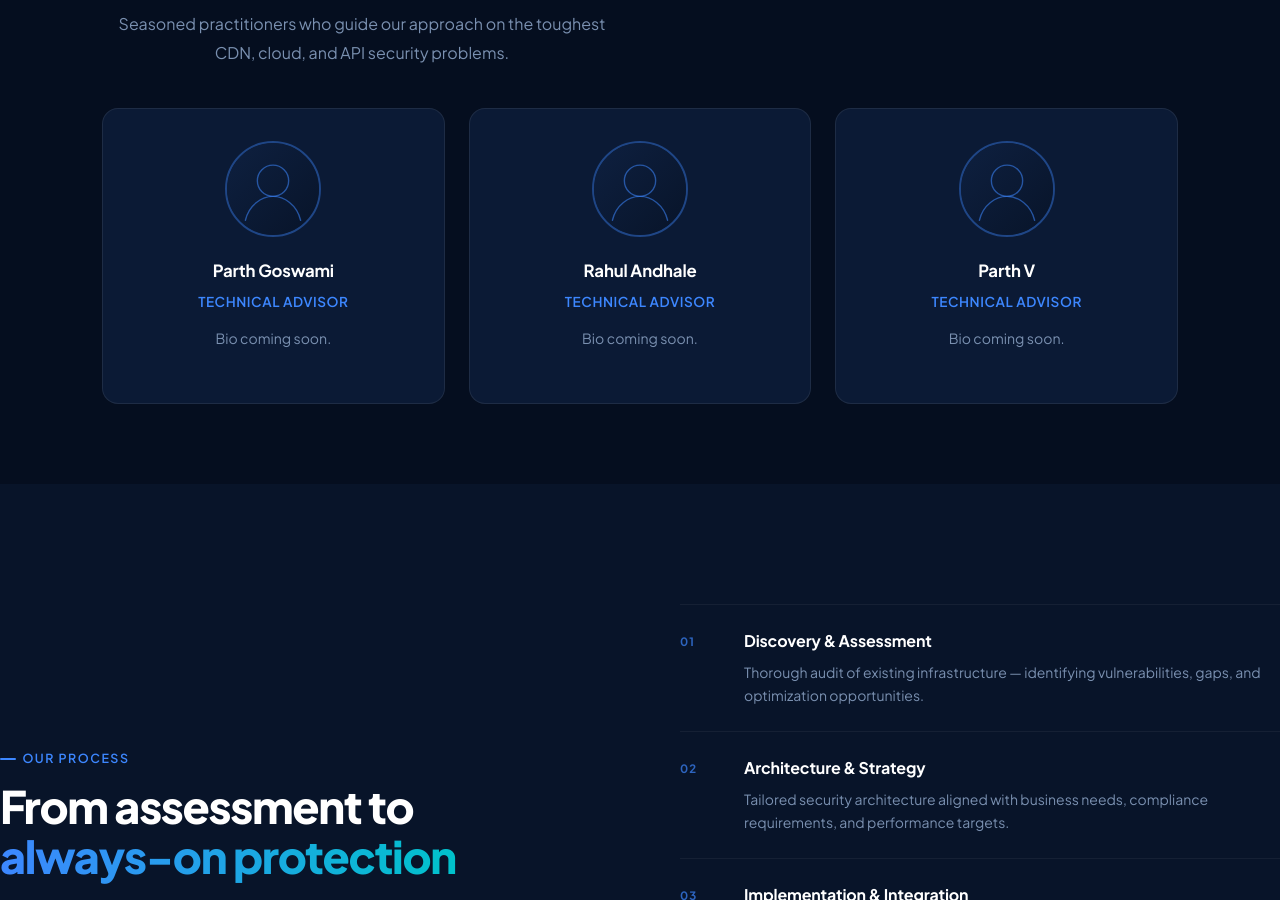
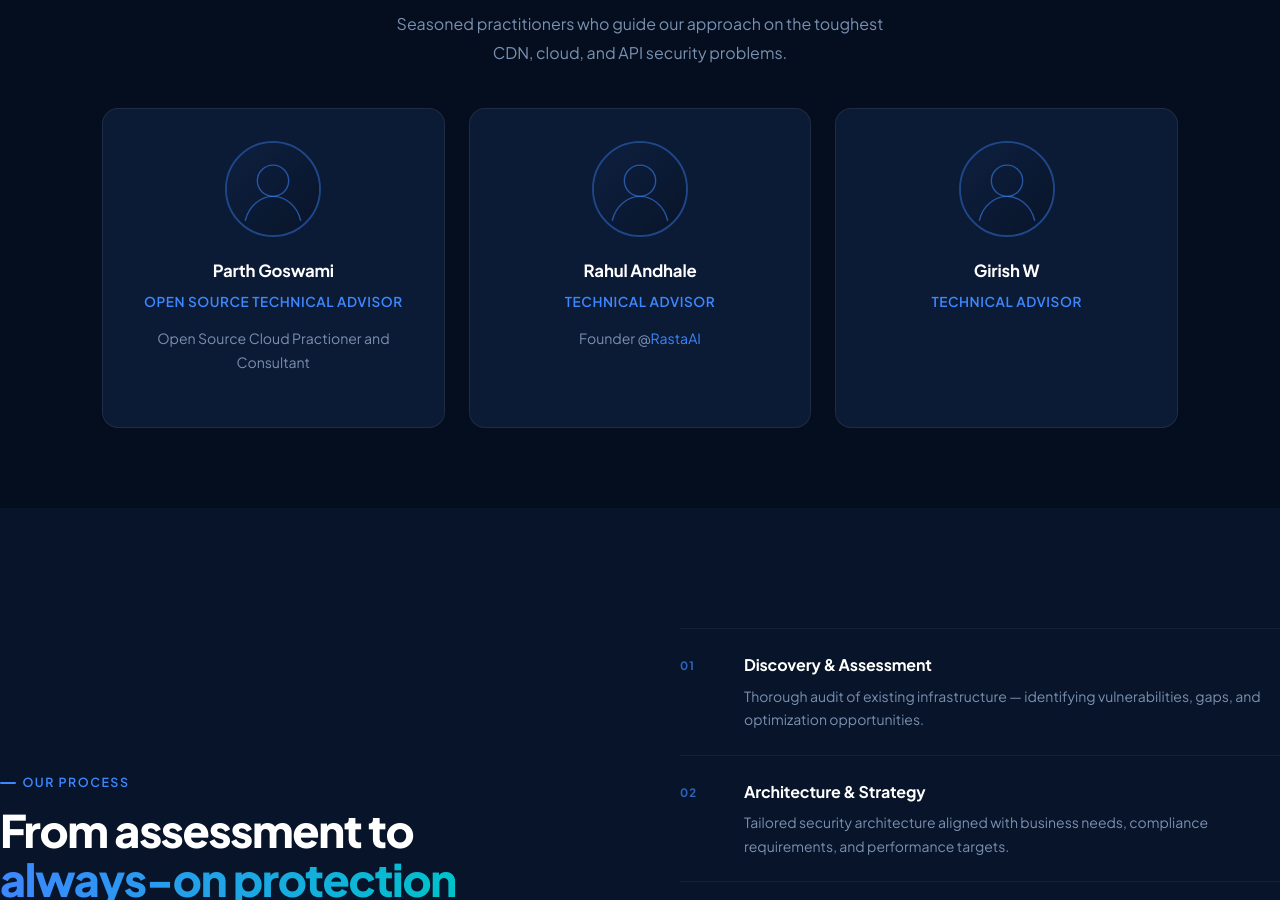
Before and after one commit to astravconsulting/astravconsulting.github.io, a Jekyll site: the page built from index.html, in a window 1280 px wide and 900 px high, scrolled down 3570 px. Built offline with Jekyll 4.4.1, drawn with Linux system fonts in a browser that asks for light colours.

Commit message:
fixed advisors

```diff
--- a/index.html
+++ b/index.html
@@ -460,26 +460,26 @@ description: Astrav Consulting delivers platform-native CDN security, cloud infr
 <section id="advisors">
   <div class="tag">Our Network</div>
   <h2 class="sec-title">Technical<br /><span class="grad">Advisors</span></h2>
-  <p class="sec-desc">Seasoned practitioners who guide our approach on the toughest CDN, cloud, and API security problems.</p>
+  <center><p class="sec-desc">Seasoned practitioners who guide our approach on the toughest CDN, cloud, and API security problems.</p></center>
 
   <div class="advisors-grid">
     <div class="advisor-card">
       <img src="images/advisors/placeholder-headshot.svg" alt="Parth Goswami" class="advisor-avatar" />
       <h3 class="advisor-name">Parth Goswami</h3>
-      <p class="advisor-title">Technical Advisor</p>
-      <p class="advisor-bio">Bio coming soon.</p>
+      <p class="advisor-title">Open Source Technical Advisor</p>
+      <p class="advisor-bio">Open Source Cloud Practioner and Consultant</p>
     </div>
     <div class="advisor-card">
       <img src="images/advisors/placeholder-headshot.svg" alt="Rahul Andhale" class="advisor-avatar" />
       <h3 class="advisor-name">Rahul Andhale</h3>
       <p class="advisor-title">Technical Advisor</p>
-      <p class="advisor-bio">Bio coming soon.</p>
+      <p class="advisor-bio">Founder @<a href="rasta-ai.com">RastaAI</a></p>
     </div>
     <div class="advisor-card">
       <img src="images/advisors/placeholder-headshot.svg" alt="Parth V" class="advisor-avatar" />
-      <h3 class="advisor-name">Parth V</h3>
+      <h3 class="advisor-name">Girish W</h3>
       <p class="advisor-title">Technical Advisor</p>
-      <p class="advisor-bio">Bio coming soon.</p>
+      <p class="advisor-bio"></p>
     </div>
   </div>
 </section>
```
